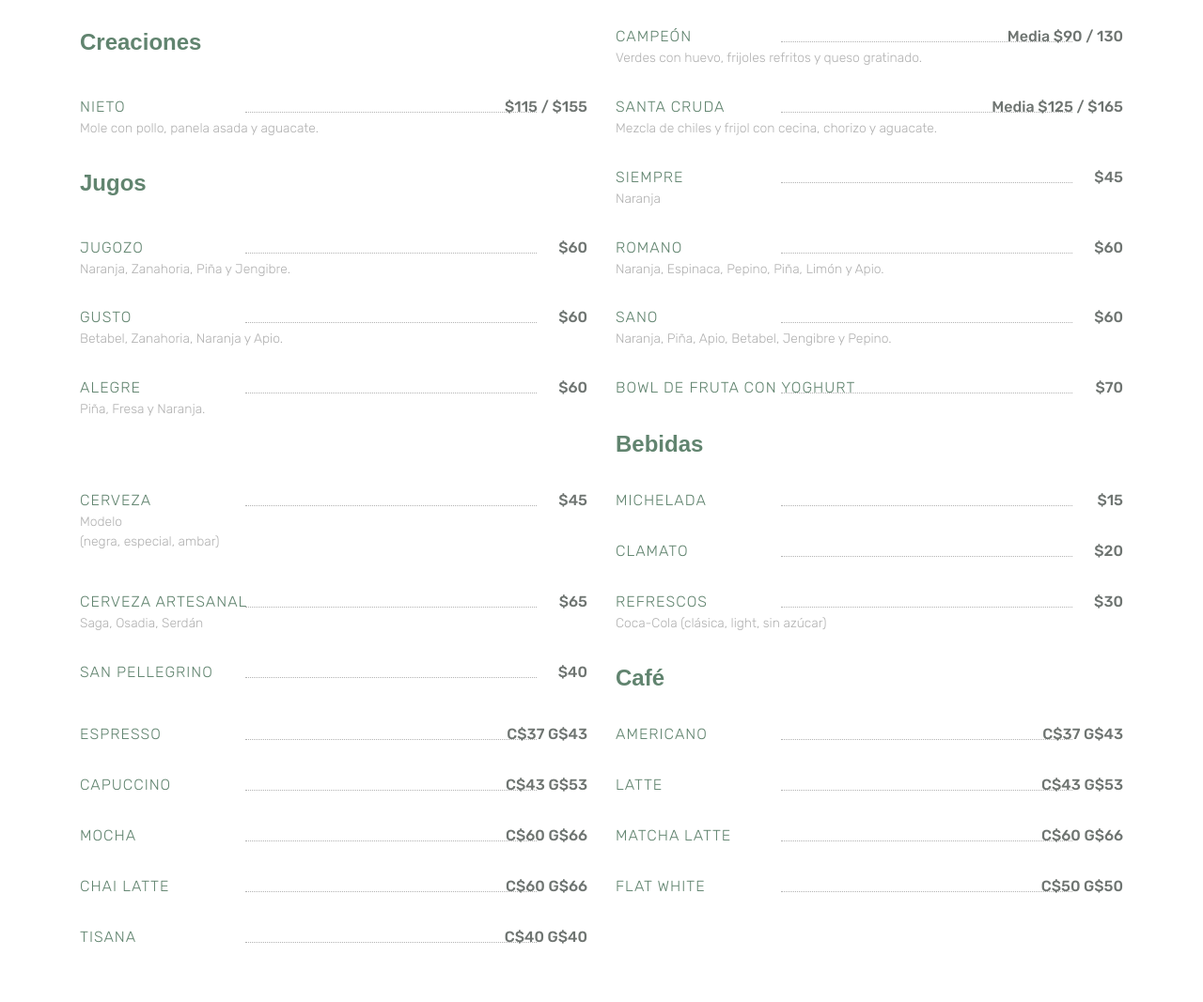
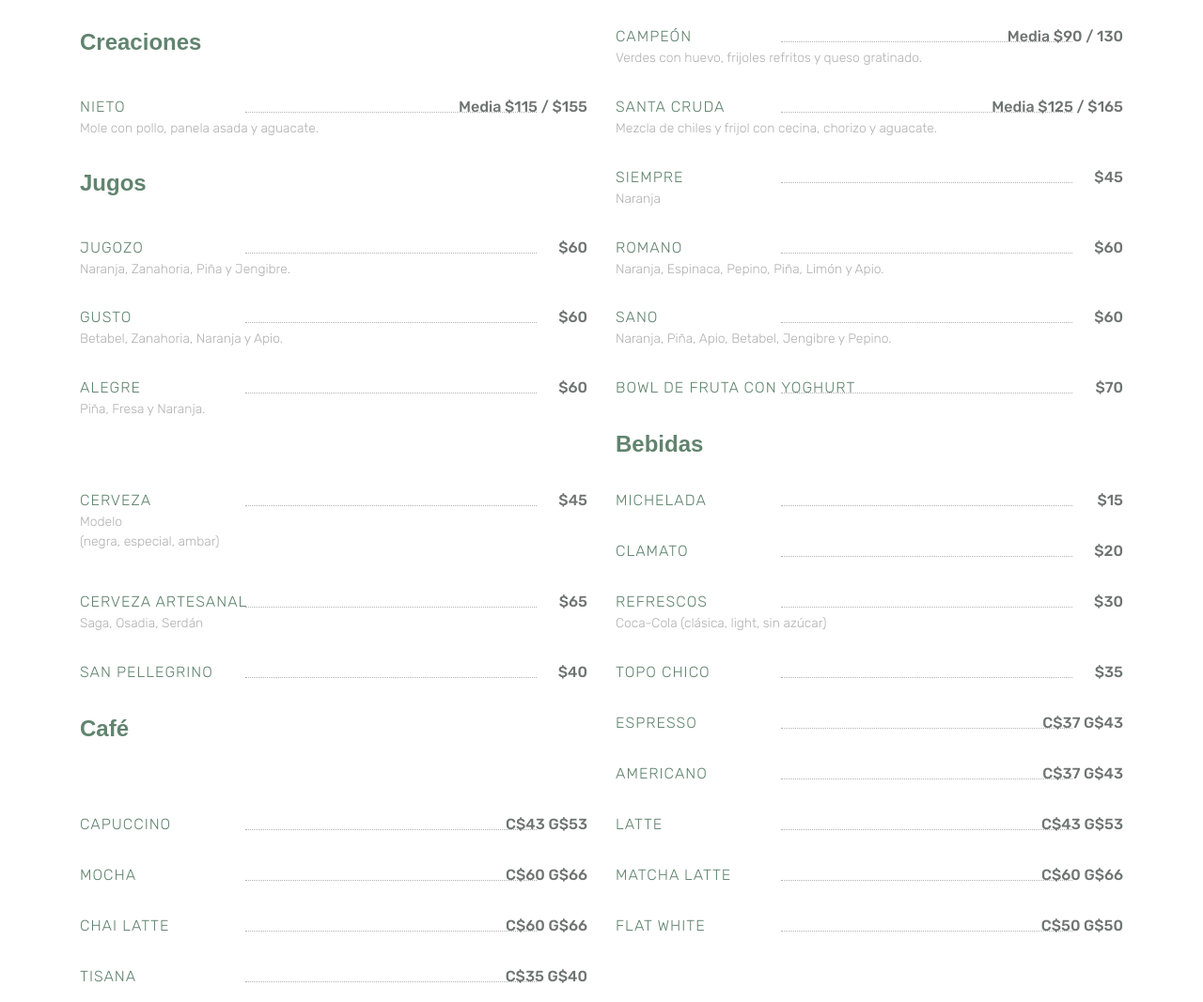
Before and after one commit to ChachizR/romaquil, a plain HTML site: page index.html in a window 1280 px wide. Shown: the part 824-1891 px from the top of the page at 94% size. Before the commit the page ends 1849 px from the top, so only its background shows below. Drawn offline with nearby package versions, Linux system fonts and the light colour scheme; a script that the page names is missing; a web font is replaced by a local one.

Commit message:
Update 2022 v3

```diff
--- a/index.html
+++ b/index.html
@@ -151,7 +151,7 @@
             <span class="clearfix">
               <a class="menu-title" href="#" data-meal-img="assets/img/restaurant/rib.jpg">Nieto</a>
               <span style="left: 166px; right: 44px;" class="menu-line"></span>
-              <span class="menu-price">$115 / $155</span>
+              <span class="menu-price">Media $115 / $155</span>
             </span>
             <span class="menu-subtitle">Mole con pollo, panela asada y aguacate.</span>
           </div>
@@ -303,6 +303,14 @@
           </span>
         </div>
 
+        <div class="dinner menu-restaurant">
+          <span class="clearfix">
+            <a class="menu-title" href="#" data-meal-img="assets/img/restaurant/rib.jpg">Topo Chico</a>
+            <span style="left: 166px; right: 44px;" class="menu-line"></span>
+            <span class="menu-price">$35</span>
+          </span>
+        </div>
+
         <div class="coffee menu-restaurant">
           <a class="step-title" href="#" data-meal-img=".jpg"><span>Café</span></a>
         </div>
@@ -375,7 +383,7 @@
           <span class="clearfix">
             <a class="menu-title" href="#" data-meal-img="assets/img/restaurant/rib.jpg">Tisana</a>
             <span style="left: 166px; right: 44px;" class="menu-line"></span>
-            <span class="menu-price">C$40  G$40</span>
+            <span class="menu-price">C$35  G$40</span>
           </span>
         </div>
 
```
